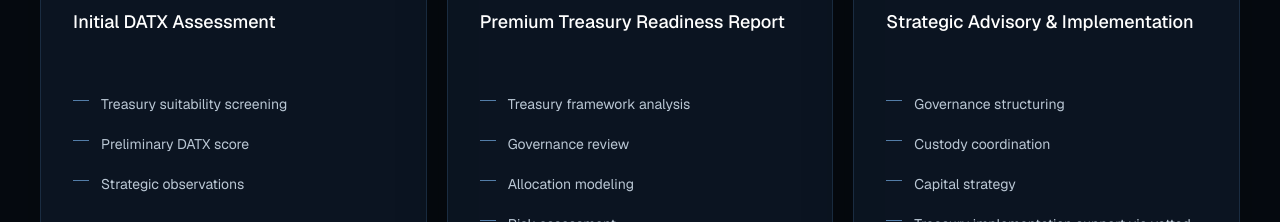
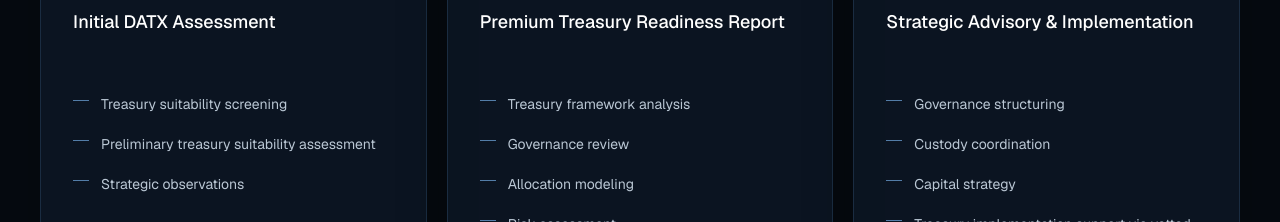
Before and after one commit to datxstrategy-creator/datx-prototype, a Next.js app: page / in a window 1280 px wide. Shown: the part 4740-4962 px from the top of the page. Built offline with nearby package versions, Linux system fonts and the light colour scheme.

Commit message:
Clarify Phase 01 treasury suitability assessment wording

```diff
--- a/components/datx-content.tsx
+++ b/components/datx-content.tsx
@@ -69,7 +69,7 @@ const phases = [
     name: "Initial DATX Assessment",
     items: [
       "Treasury suitability screening",
-      "Preliminary DATX score",
+      "Preliminary treasury suitability assessment",
       "Strategic observations",
     ],
   },
```
